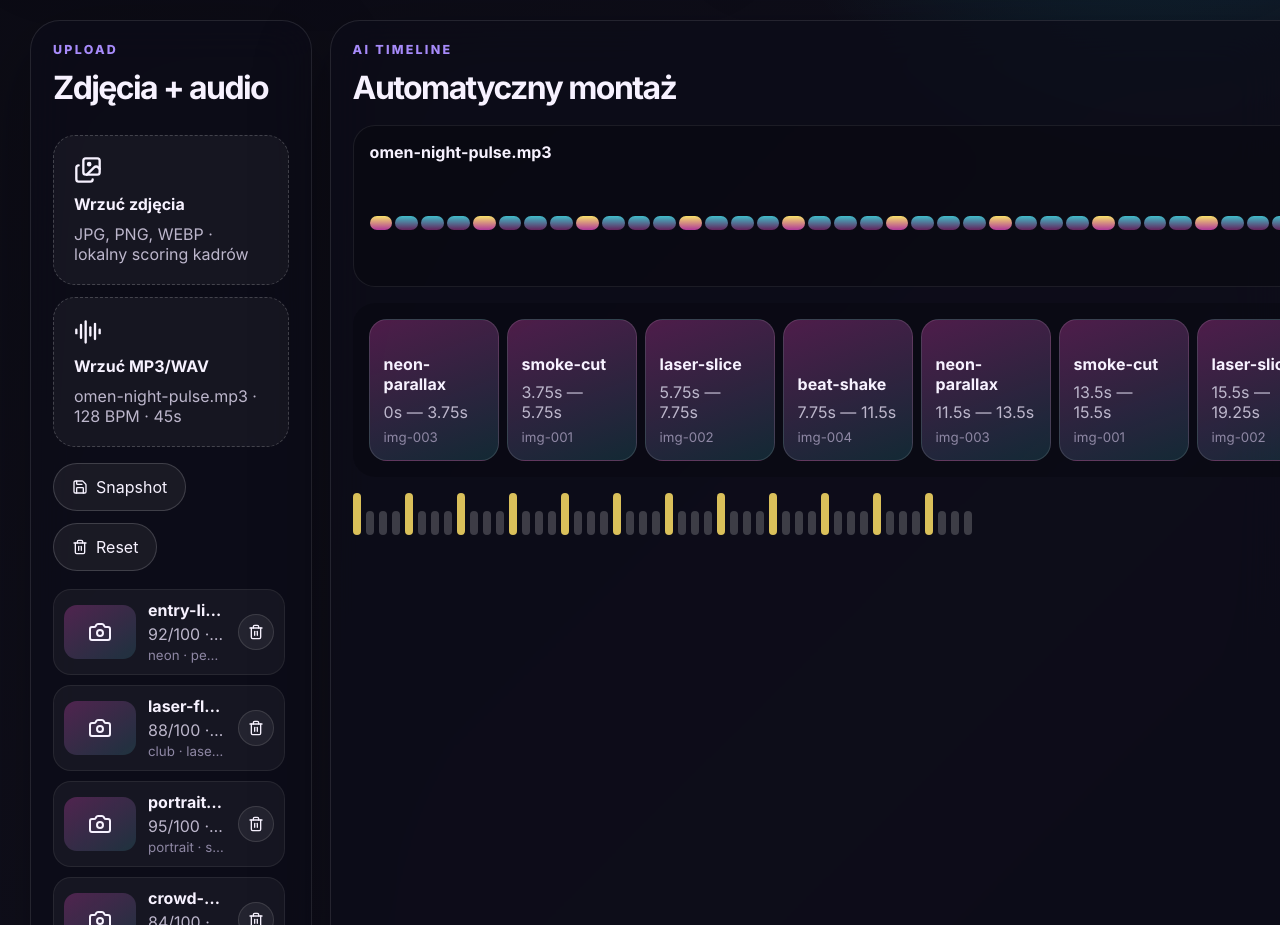
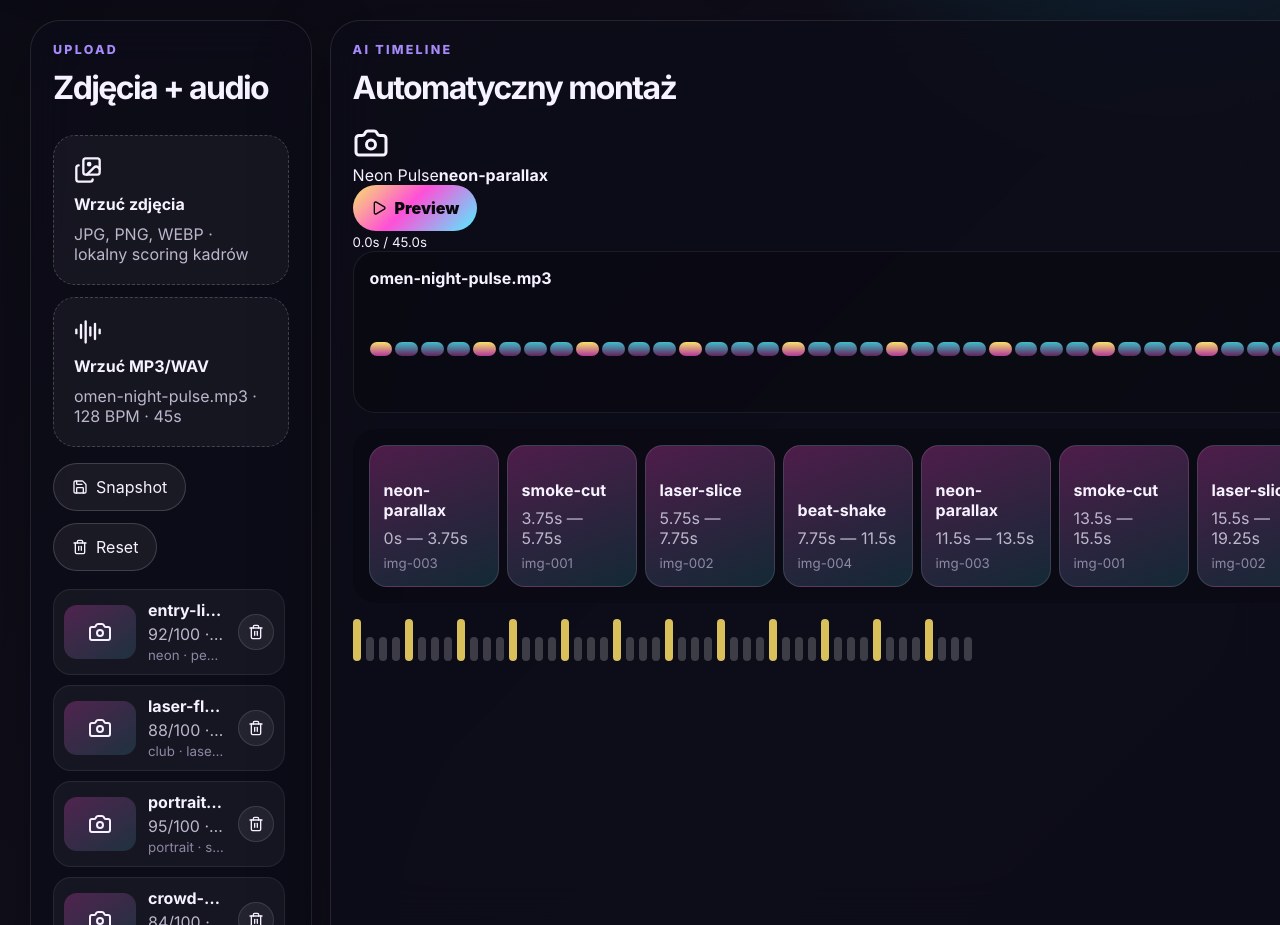
Before and after one commit to KumatyTomi/FotoBeat---saas, a React (Vite) app: page / in a window 1280 px wide. Shown: the part 900-1825 px from the top of the page. Built offline with nearby package versions, Linux system fonts and the light colour scheme.

Commit message:
Add preview player and upload validation UI

```diff
--- a/src/App.jsx
+++ b/src/App.jsx
@@ -1,12 +1,14 @@
 import { useEffect, useMemo, useState } from 'react';
-import { Activity, AudioLines, Camera, Clapperboard, Download, Images, LayoutDashboard, Play, Rocket, Save, Sparkles, Trash2, Wand2 } from 'lucide-react';
+import { Activity, AlertTriangle, AudioLines, Camera, Clapperboard, Download, Images, LayoutDashboard, Pause, Play, Rocket, Save, Sparkles, Trash2, Wand2 } from 'lucide-react';
 import { demoProject, effectPresets } from './data/demoProject.js';
 import { createImageAsset, formatBytes } from './lib/assetScoring.js';
 import { createAudioAsset } from './lib/audioAnalyzer.js';
 import { estimateBeatGrid, planCutsFromAssets } from './lib/beatPlanner.js';
+import { getClipAtTime, getPlaybackDuration, getPlaybackProgress, advancePreviewTime } from './lib/previewPlayback.js';
 import { clearStoredProject, loadSnapshots, loadStoredProject, saveSnapshot, saveStoredProject } from './lib/projectStorage.js';
 import { createRenderManifest, downloadManifest } from './lib/renderManifest.js';
 import { createRenderJob, simulateRenderProgress } from './lib/renderQueue.js';
+import { validateAudioFile, validateImageFiles } from './lib/uploadValidation.js';
 
 const tabs = [
   { id: 'editor', label: 'Editor', icon: Wand2 },
@@ -31,6 +33,9 @@ export function App() {
   const [selectedPreset, setSelectedPreset] = useState(effectPresets[0]);
   const [selectedProfile, setSelectedProfile] = useState(project.exportProfiles[0]);
   const [renderJob, setRenderJob] = useState(null);
+  const [uploadErrors, setUploadErrors] = useState([]);
+  const [previewTime, setPreviewTime] = useState(0);
+  const [isPreviewPlaying, setIsPreviewPlaying] = useState(false);
 
   const audioMeta = project.audio ?? demoProject.audio;
 
@@ -45,6 +50,10 @@ export function App() {
     bpm: audioMeta.bpm
   }), [project.assets, audioMeta.duration, audioMeta.bpm]);
 
+  const playbackDuration = useMemo(() => getPlaybackDuration(plannedTimeline, audioMeta.duration), [plannedTimeline, audioMeta.duration]);
+  const activeClip = useMemo(() => getClipAtTime(plannedTimeline, previewTime), [plannedTimeline, previewTime]);
+  const activeAsset = useMemo(() => project.assets.find((asset) => asset.id === activeClip?.assetId), [project.assets, activeClip]);
+
   const renderManifest = useMemo(() => createRenderManifest({
     project,
     audio: audioMeta,
@@ -56,6 +65,21 @@ export function App() {
   useEffect(() => {
     saveStoredProject(project);
   }, [project]);
+
+  useEffect(() => {
+    if (!isPreviewPlaying) return undefined;
+
+    const interval = window.setInterval(() => {
+      setPreviewTime((currentTime) => advancePreviewTime({
+        currentTime,
+        timeline: plannedTimeline,
+        fallbackDuration: audioMeta.duration,
+        delta: 0.5
+      }));
+    }, 500);
+
+    return () => window.clearInterval(interval);
+  }, [isPreviewPlaying, plannedTimeline, audioMeta.duration]);
 
   function queueRender() {
     setRenderJob(createRenderJob({
@@ -72,9 +96,10 @@ export function App() {
   }
 
   function handleImagesSelected(files) {
-    const imageAssets = [...files]
-      .filter((file) => file.type.startsWith('image/'))
-      .map((file, index) => createImageAsset(file, index));
+    const { accepted, errors } = validateImageFiles(files, project.assets.length);
+    setUploadErrors(errors);
+
+    const imageAssets = accepted.map((file, index) => createImageAsset(file, index));
 
     if (!imageAssets.length) return;
 
@@ -86,14 +111,18 @@ export function App() {
   }
 
   async function handleAudioSelected(file) {
-    if (!file) return;
+    const { accepted, errors } = validateAudioFile(file);
+    setUploadErrors(errors);
 
-    const audio = await createAudioAsset(file);
+    if (!accepted) return;
+
+    const audio = await createAudioAsset(accepted);
     setProject((current) => ({
       ...current,
       status: 'editing',
       audio
     }));
+    setPreviewTime(0);
   }
 
   function removeAsset(assetId) {
@@ -115,6 +144,13 @@ export function App() {
       audio: { ...demoProject.audio, source: 'demo' }
     });
     setRenderJob(null);
+    setUploadErrors([]);
+    setPreviewTime(0);
+    setIsPreviewPlaying(false);
+  }
+
+  function togglePreview() {
+    setIsPreviewPlaying((current) => !current);
   }
 
   return (
@@ -181,6 +217,13 @@ export function App() {
           removeAsset={removeAsset}
           createManualSnapshot={createManualSnapshot}
           resetProject={resetProject}
+          uploadErrors={uploadErrors}
+          previewTime={previewTime}
+          playbackDuration={playbackDuration}
+          activeAsset={activeAsset}
+          activeClip={activeClip}
+          isPreviewPlaying={isPreviewPlaying}
+          togglePreview={togglePreview}
         />
       )}
 
@@ -190,7 +233,7 @@ export function App() {
   );
 }
 
-function Editor({ project, audioMeta, selectedPreset, setSelectedPreset, selectedProfile, setSelectedProfile, beats, plannedTimeline, renderJob, renderManifest, queueRender, progressRender, handleImagesSelected, handleAudioSelected, removeAsset, createManualSnapshot, resetProject }) {
+function Editor({ project, audioMeta, selectedPreset, setSelectedPreset, selectedProfile, setSelectedProfile, beats, plannedTimeline, renderJob, renderManifest, queueRender, progressRender, handleImagesSelected, handleAudioSelected, removeAsset, createManualSnapshot, resetProject, uploadErrors, previewTime, playbackDuration, activeAsset, activeClip, isPreviewPlaying, togglePreview }) {
   return (
     <section className="workspace-grid">
       <UploadZone
@@ -201,6 +244,7 @@ function Editor({ project, audioMeta, selectedPreset, setSelectedPreset, selecte
         removeAsset={removeAsset}
         createManualSnapshot={createManualSnapshot}
         resetProject={resetProject}
+        uploadErrors={uploadErrors}
       />
 
       <div className="panel timeline-panel">
@@ -211,10 +255,19 @@ function Editor({ project, audioMeta, selectedPreset, setSelectedPreset, selecte
           </div>
           <span className="pill">{beats.length} beatów</span>
         </div>
+        <PreviewPlayer
+          activeAsset={activeAsset}
+          activeClip={activeClip}
+          selectedPreset={selectedPreset}
+          previewTime={previewTime}
+          playbackDuration={playbackDuration}
+          isPreviewPlaying={isPreviewPlaying}
+          togglePreview={togglePreview}
+        />
         <WaveformPreview audioMeta={audioMeta} beats={beats} />
         <div className="timeline">
           {plannedTimeline.map((clip) => (
-            <div key={`${clip.assetId}-${clip.start}`} className="clip" style={{ width: `${Math.max(12, (clip.end - clip.start) * 3)}%` }}>
+            <div key={`${clip.assetId}-${clip.start}`} className={activeClip === clip ? 'clip active' : 'clip'} style={{ width: `${Math.max(12, (clip.end - clip.start) * 3)}%` }}>
               <strong>{clip.effect}</strong>
               <span>{clip.start}s — {clip.end}s</span>
               <small>{clip.assetId.slice(0, 10)}</small>
@@ -287,10 +340,41 @@ function Editor({ project, audioMeta, selectedPreset, setSelectedPreset, selecte
             <div className="progress"><span style={{ width: `${renderJob.progress}%` }} /></div>
             <p>{renderJob.manifest?.output.width}×{renderJob.manifest?.output.height} · {renderJob.manifest?.timeline.length} klipów</p>
             {renderJob.output ? <p>Gotowe: {renderJob.output}</p> : <button className="ghost-btn full" onClick={progressRender}>Symuluj postęp</button>}
+            <RenderLogs logs={renderJob.logs} />
           </div>
         )}
       </div>
     </section>
+  );
+}
+
+function PreviewPlayer({ activeAsset, activeClip, selectedPreset, previewTime, playbackDuration, isPreviewPlaying, togglePreview }) {
+  const progress = getPlaybackProgress(previewTime, playbackDuration);
+
+  return (
+    <div className="preview-card">
+      <div className="preview-stage">
+        {activeAsset?.previewUrl ? (
+          <img src={activeAsset.previewUrl} alt={activeAsset.name} />
+        ) : (
+          <div className="preview-placeholder"><Camera size={36} /></div>
+        )}
+        <div className="preview-overlay">
+          <span>{selectedPreset.name}</span>
+          <strong>{activeClip?.effect ?? 'waiting-for-timeline'}</strong>
+        </div>
+      </div>
+      <div className="preview-controls">
+        <button className="primary-btn" onClick={togglePreview}>
+          {isPreviewPlaying ? <Pause size={16} /> : <Play size={16} />}
+          {isPreviewPlaying ? 'Pauza' : 'Preview'}
+        </button>
+        <div className="preview-progress">
+          <span style={{ width: `${progress}%` }} />
+        </div>
+        <small>{previewTime.toFixed(1)}s / {playbackDuration.toFixed(1)}s</small>
+      </div>
+    </div>
   );
 }
 
@@ -316,7 +400,7 @@ function WaveformPreview({ audioMeta, beats }) {
   );
 }
 
-function UploadZone({ project, audioMeta, handleImagesSelected, handleAudioSelected, removeAsset, createManualSnapshot, resetProject }) {
+function UploadZone({ project, audioMeta, handleImagesSelected, handleAudioSelected, removeAsset, createManualSnapshot, resetProject, uploadErrors }) {
   return (
     <div className="panel upload-panel">
       <div className="panel-heading">
@@ -349,6 +433,14 @@ function UploadZone({ project, audioMeta, handleImagesSelected, handleAudioSelec
         </label>
       </div>
 
+      {uploadErrors.length > 0 && (
+        <div className="error-list">
+          {uploadErrors.map((error) => (
+            <p key={error}><AlertTriangle size={15} /> {error}</p>
+          ))}
+        </div>
+      )}
+
       <div className="toolbar-row">
         <button className="ghost-btn" onClick={createManualSnapshot}><Save size={16} /> Snapshot</button>
         <button className="ghost-btn" onClick={resetProject}><Trash2 size={16} /> Reset</button>
@@ -373,6 +465,18 @@ function UploadZone({ project, audioMeta, handleImagesSelected, handleAudioSelec
           </article>
         ))}
       </div>
+    </div>
+  );
+}
+
+function RenderLogs({ logs = [] }) {
+  if (!logs.length) return null;
+
+  return (
+    <div className="render-logs">
+      {logs.slice(-5).map((log, index) => (
+        <code key={`${log}-${index}`}>{log}</code>
+      ))}
     </div>
   );
 }
```
